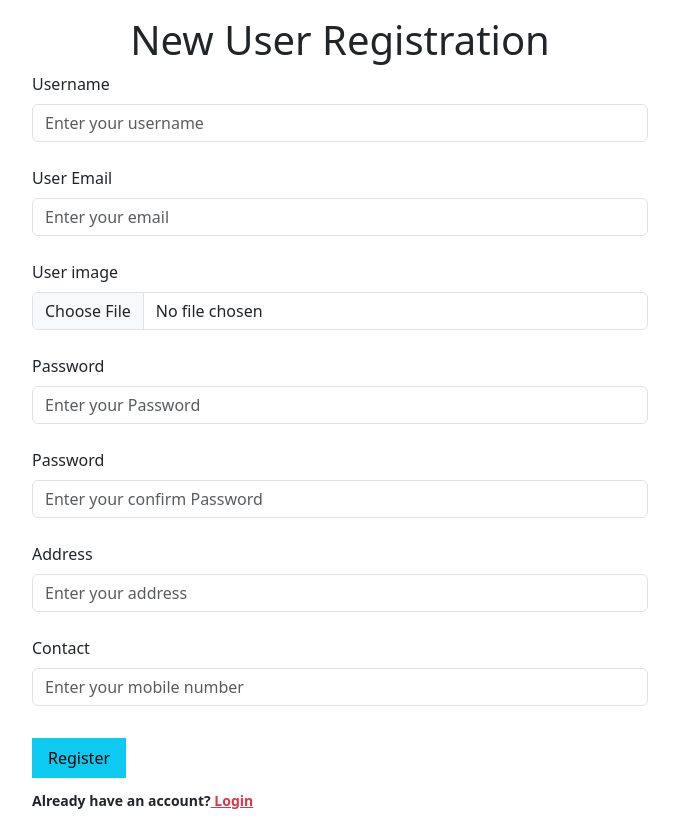
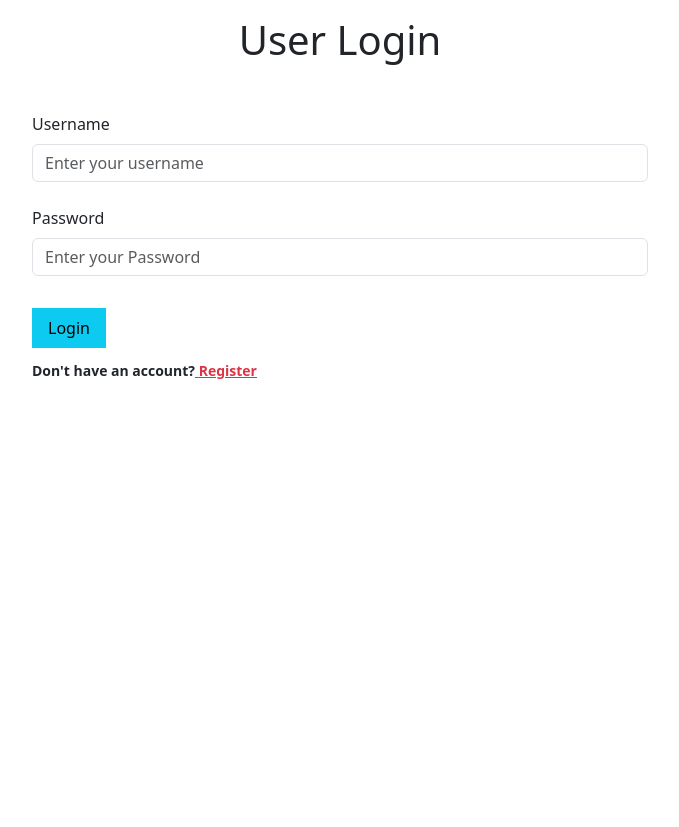
Before and after one commit to riteshtendolkar39/Ecommerce_website_project, a PHP site: page /user/user_login.php in a window 1280 px wide. Shown: the whole page, without its empty margins (300-979 px from the left). After the commit the page ends 379 px from the top, so only its background shows below. Run offline with PHP 8.4, Linux system fonts and the light colour scheme.

Commit message:
basic changes made for login and registration form

```diff
--- a/cart.php
+++ b/cart.php
@@ -166,7 +166,7 @@ include('functions/common_function.php');
                         if ($result_count > 0) {
                             echo "<h4 class='px-3'>Subtotal:<strong class='text-info'>$total_price /- </strong></h4>
                                 <input type='submit' value='Continue Shopping' class='bg-info px-3 mx-3 py-2 border-0' name='continue_shopping'>
-                                <button class='bg-secondary p-3 py-2 border-0'><a href='checkout.php' class='text-light text-decoration-none'>Checkout</a></button>'";
+                                <button class='bg-secondary p-3 py-2 border-0'><a href='./user/checkout.php' class='text-light text-decoration-none'>Checkout</a></button>'";
                         } else {
                             echo "<input type='submit' value='Continue Shopping' class='bg-info px-3 mx-3 py-2 border-0' name='continue_shopping'>";
                         }
--- a/display_all.php
+++ b/display_all.php
@@ -62,8 +62,7 @@ include('functions/common_function.php');
 
                     </ul>
                     <form class="d-flex" role="login">
-                        <a class="nav-link disabled" aria-disabled="true">
-                            <button class="btn btn-outline-success" type="submit">Login</button></a>
+                        <button class="btn btn-outline-success"><a class="nav-link" href="./user/user_login.php">Login</a></button>
                     </form>
                     </ul>
                 </div>
--- a/product_details.php
+++ b/product_details.php
@@ -62,8 +62,7 @@ include('functions/common_function.php');
 
                     </ul>
                     <form class="d-flex" role="login">
-                        <a class="nav-link disabled" aria-disabled="true">
-                            <button class="btn btn-outline-success" type="submit">Login</button></a>
+                    <button class="btn btn-outline-success"><a class="nav-link" href="./user/user_login.php">Login</a></button>
                     </form>
                     </ul>
                 </div>
--- a/search_product.php
+++ b/search_product.php
@@ -62,8 +62,7 @@ include('functions/common_function.php');
 
                     </ul>
                     <form class="d-flex" role="login">
-                        <a class="nav-link disabled" aria-disabled="true">
-                            <button class="btn btn-outline-success" type="submit">Login</button></a>
+                        <button class="btn btn-outline-success"><a class="nav-link" href="./user/user_login.php">Login</a></button>
                     </form>
                     </ul>
                 </div>
--- a/user/user_login.php
+++ b/user/user_login.php
@@ -14,8 +14,8 @@
 
 <body>
     <div class="container-fluid my-3">
-        <h1 class="text-center">New User Registration</h1>
-        <div class="row d-flex align-items-center justify-content-center">
+        <h1 class="text-center">User Login</h1>
+        <div class="row d-flex align-items-center justify-content-center mt-5">
             <div class="col-lg-12 col-xl-6">
                 <!-- form -->
                 <form action="" method="post" enctype="multipart/form-data">
@@ -24,42 +24,15 @@
                         <label for="user_username" class="form-label">Username</label>
                         <input type="text" class="form-control" name="user_username" id="user_username" placeholder="Enter your username" autocomplete="off" required="required" />
                     </div>
-                    <!-- email field -->
-                    <div class="form-outline mb-4">
-                        <label for="user_email" class="form-label">User Email</label>
-                        <input type="email" class="form-control" name="user_email" id="user_email" placeholder="Enter your email" autocomplete="off" required="required" />
-                    </div>
-                    <!-- image field -->
-                    <div class="form-outline mb-4">
-                        <label for="user_image" class="form-label">User image</label>
-                        <input type="file" class="form-control" name="user_image" id="user_image" required="required" />
-                    </div>
                     <!-- password field -->
                     <div class="form-outline mb-4">
                         <label for="user_password" class="form-label">Password</label>
                         <input type="password" class="form-control" name="user_password" id="user_password" placeholder="Enter your Password " autocomplete="off" required="required">
                     </div>
-                    <!-- confirm password field -->
-                    <div class="form-outline mb-4">
-                        <label for="conf_user_password" class="form-label">Password</label>
-                        <input type="password" class="form-control" name="conf_user_password" id="conf_user_password" placeholder="Enter your confirm Password " autocomplete="off" required="required">
-                    </div>
-
-                    <!-- address field -->
-                    <div class="form-outline mb-4">
-                        <label for="user_address" class="form-label">Address</label>
-                        <input type="text" class="form-control" name="user_address" id="user_address" placeholder="Enter your address" autocomplete="off" required="required">
-                    </div>
-                    <!-- contact field -->
-                    <div class="form-outline mb-4">
-                        <label for="user_contact" class="form-label">Contact</label>
-                        <input type="text" class="form-control" name="user_contact" id="user_contact" placeholder="Enter your mobile number" autocomplete="off" required="required">
-                    </div>
-
                     <!-- submit -->
                     <div class="mt-4 pt-2">
-                        <input type="submit" class="bg-info py-2 px-3 border-0" name="user_register" value="Register">
-                        <p class="small mt-2 pt-1 fw-bold mb-0">Already have an account?<a class="text-danger"href="user_login.php"> Login</a></p>
+                        <input type="submit" class="bg-info py-2 px-3 border-0" name="user_login" value="Login">
+                        <p class="small mt-2 pt-1 fw-bold mb-0">Don't have an account?<a class="text-danger"href="user_registration.php"> Register</a></p>
                     </div>
                 </form>
             </div>
```
Also changed, not shown: index.php (+4 -6 lines), user/checkout.php (renamed from checkout.php, +4 -4 lines).
